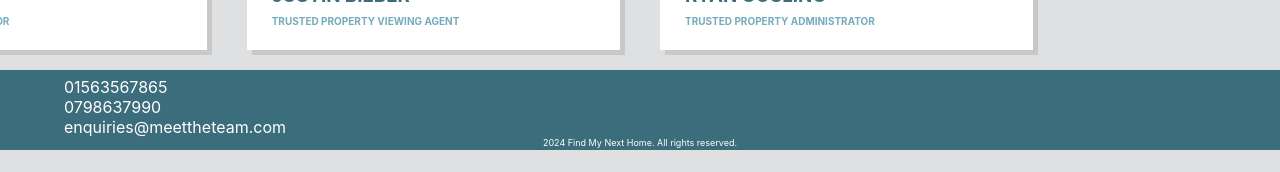
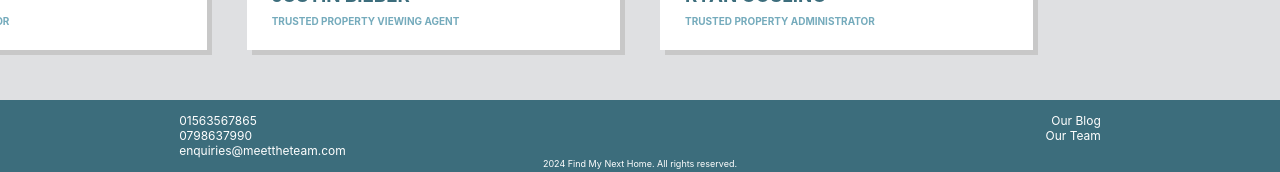
Before and after one commit to samjaygill/findmynexthome_client, a React (Create React App) app: page /our-team in a window 1280 px wide. Shown: the part 1005-1177 px from the top of the page. Before the commit the page ends 1155 px from the top, so only its background shows below. Built offline with nearby package versions, Linux system fonts and the light colour scheme.

Commit message:
added scroll to top button to footer

```diff
--- a/package.json
+++ b/package.json
@@ -10,6 +10,7 @@
     "react-dom": "^18.2.0",
     "react-router-dom": "^6.21.3",
     "react-scripts": "5.0.1",
+    "react-scroll-to-top": "^3.0.0",
     "web-vitals": "^2.1.4"
   },
   "scripts": {
--- a/src/components/Footer.jsx
+++ b/src/components/Footer.jsx
@@ -1,13 +1,15 @@
 import React from "react";
 import "./css/Footer.css";
+import { Link } from "react-router-dom";
+import ScrollToTop from "react-scroll-to-top";
 
 function Footer() {
   return (
     <>
       <div className="footer-container">
-        <div className="card-1">
+        <div className="card1">
         <div className="footer1">
-          <p className="para-1">
+          <p className="para1">
             01563567865
             <br />
             0798637990
@@ -15,13 +17,20 @@ function Footer() {
             enquiries@meettheteam.com
           </p>
         </div>
-        <div className="footer2"></div>
+        <div className="footer2">
+        <p className="para2">
+            <Link to="/blog" className="para2">Our Blog</Link>
+            <br />
+            <Link to="/our-team" className="para2">Our Team</Link>
+
+          </p>
+        </div>
         </div>
 
         <div className="rights">
-          <p className="para-3">2024 Find My Next Home. All rights reserved.</p>
+          <p className="para3">2024 Find My Next Home. All rights reserved.</p>
         </div>
-        <div className="top"></div>
+        <div className="top"><ScrollToTop smooth/></div>
       </div>
     </>
   );
--- a/src/components/css/Footer.css
+++ b/src/components/css/Footer.css
@@ -2,23 +2,42 @@
   background-color: #3c6d7c;
   padding: 1%;
   color: white;
-  padding: 0.5% 5% 0.2% 5%;
+  padding: 1% 5% 0.5% 5%;
 }
-.para-1,
-.para-2,
-.para-3 {
+.para1,
+.para2,
+.para3 {
   background-color: #3c6d7c;
   margin: 0;
+  color: white;
+  text-decoration: none;
+  font-size: 12px;
 }
 
-.para-3{
-    text-align: center;
-    font-size: 9px;
+.para3 {
+  text-align: center;
+  font-size: 9px;
 }
-.card-1{
-    display: grid;
-    grid-template-columns: repeat(2, 1fr);
+.card1 {
+  display: grid;
+  grid-template-columns: repeat(2, 1fr);
 }
-.footer2{
+.footer1 {
+  text-align: start;
+  padding-left: 20%;
   background-color: #3c6d7c;
 }
+.footer2 {
+  background-color: #3c6d7c;
+  text-align: end;
+  background-color: #3c6d7c;
+  padding-right: 20%;
+}
+svg{
+    background-color: white;
+    font-family: bold;
+}
+.scroll-to-top{
+  box-shadow: 1px 1px rgb(155, 155, 155) !important;
+
+}
--- a/src/components/css/MeetTheTeam.css
+++ b/src/components/css/MeetTheTeam.css
@@ -14,6 +14,7 @@
   justify-content: center;
   padding: 20px 60px;
   max-width: 100%;
+  padding-bottom: 50px;
 }
 
 .card {
```
Also changed, not shown: 1 other file (tests, documents, lock files or other folders).
